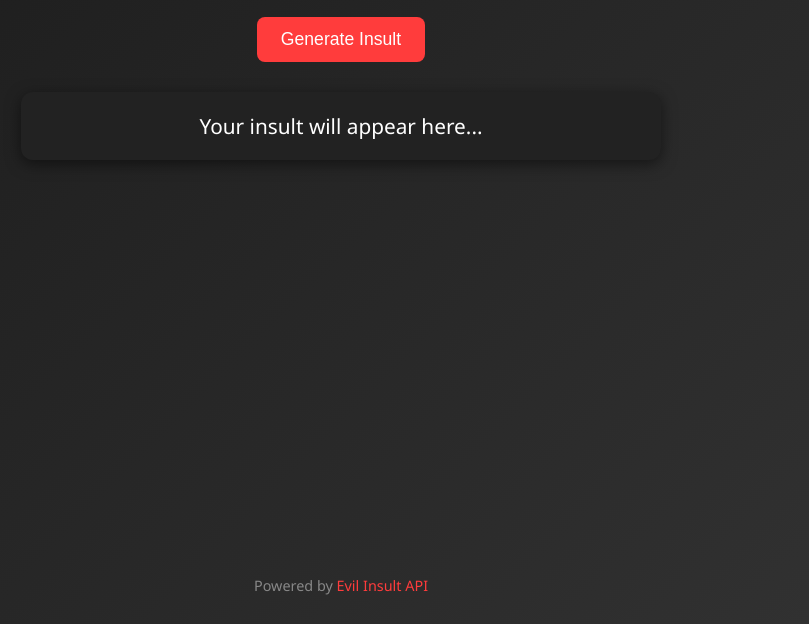
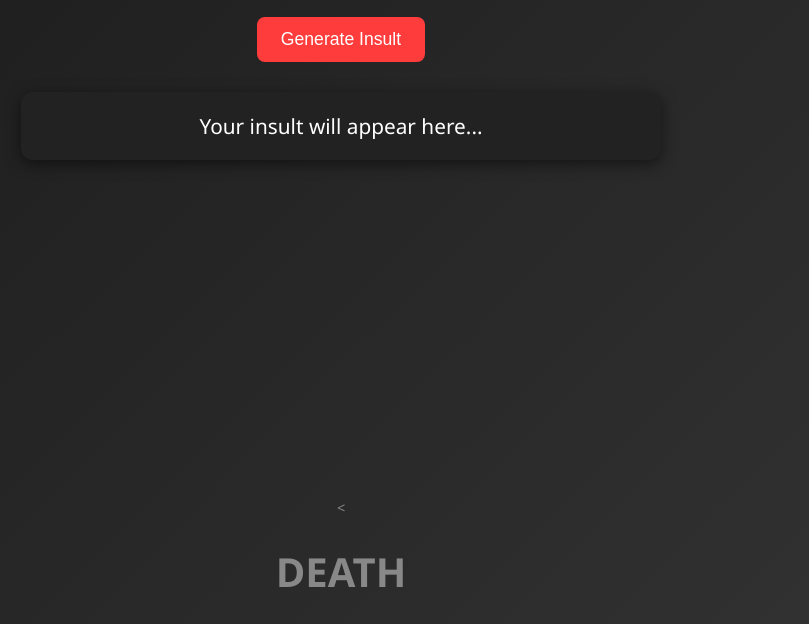
Before and after one commit to Death112233/insult, a plain HTML site: page index.html in a window 1280 px wide. Shown: the part 176-800 px from the top of the page, without its empty margins (299-1108 px from the left). Drawn offline with Linux system fonts and the light colour scheme.

Commit message:
index.html

```diff
--- a/index.html
+++ b/index.html
@@ -14,7 +14,7 @@
     <div class="insult-box" id="insultText">Your insult will appear here...</div>
   </div>
   <footer>
-    <p>Powered by <a href="https://evilinsult.com/" target="_blank">Evil Insult API</a></p>
+    <<h1>DEATH</h1>
   </footer>
   <script src="script.js"></script>
 </body>
```
